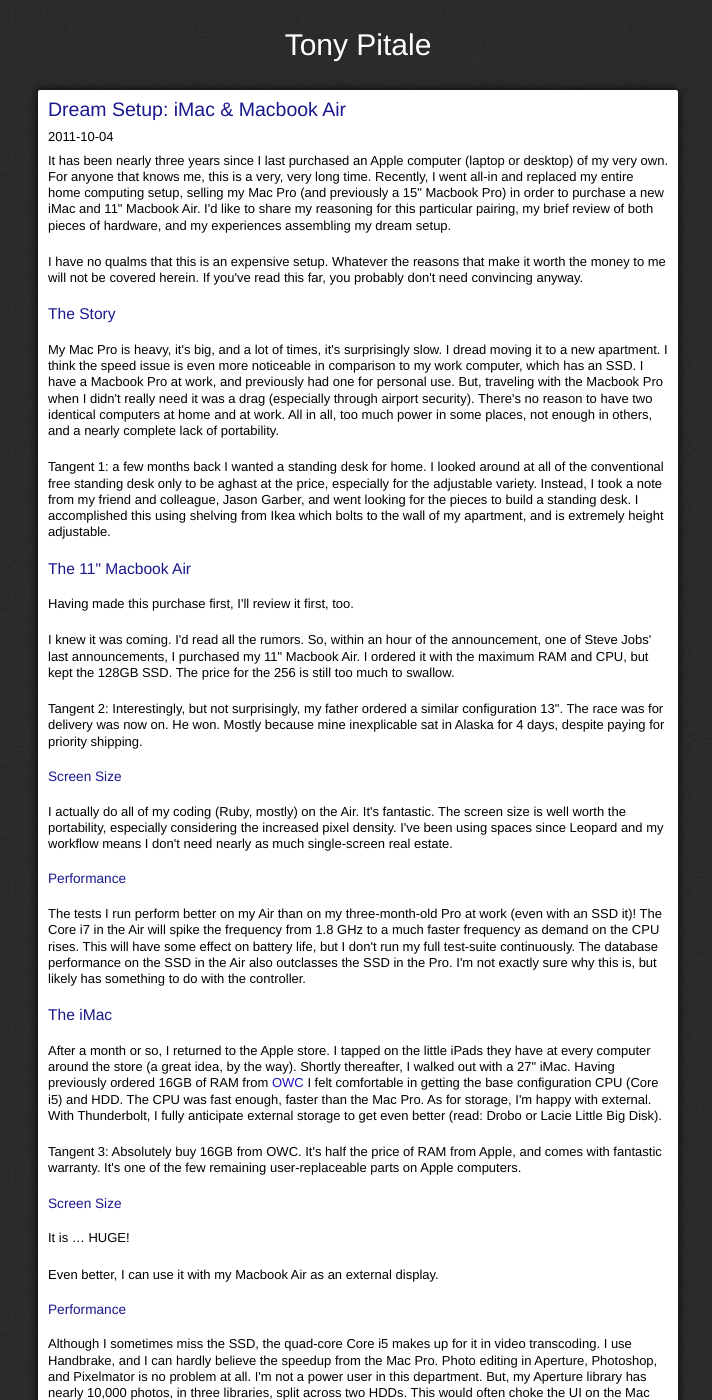
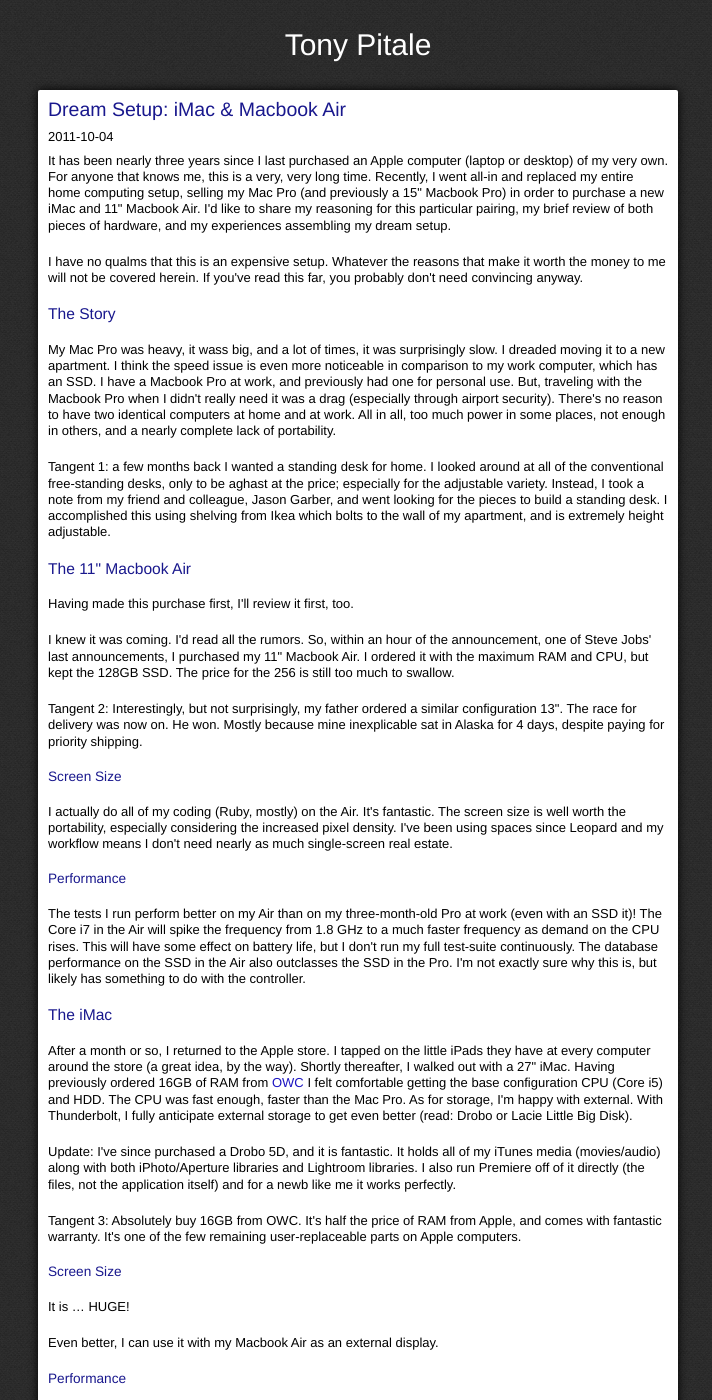
Before and after one commit to tpitale/tpitale.github.io, a Jekyll site: the page built from _posts/2011-08-14-dream-setup-imac-and-macbook-air.html, in a window 1280 px wide and 1400 px high. Shown: the whole window, without its empty margins (282-994 px from the left). Built offline with Jekyll 4.4.1, drawn with Linux system fonts in a browser that asks for light colours; comment, search, counter and statistics services are not loaded; some of the changed text lies outside the part shown.

Commit message:
updated imac post

```diff
--- a/_posts/2011-08-14-dream-setup-imac-and-macbook-air.html
+++ b/_posts/2011-08-14-dream-setup-imac-and-macbook-air.html
@@ -16,11 +16,11 @@ layout: post
 
 <h3>The Story</h3>
 <p>
-	My Mac Pro is heavy, it's big, and a lot of times, it's surprisingly slow. I dread moving it to a new apartment. I think the speed issue is even more noticeable in comparison to my work computer, which has an SSD. I have a Macbook Pro at work, and previously had one for personal use. But, traveling with the Macbook Pro when I didn't really need it was a drag (especially through airport security). There's no reason to have two identical computers at home and at work. All in all, too much power in some places, not enough in others, and a nearly complete lack of portability.
+	My Mac Pro was heavy, it wass big, and a lot of times, it was surprisingly slow. I dreaded moving it to a new apartment. I think the speed issue is even more noticeable in comparison to my work computer, which has an SSD. I have a Macbook Pro at work, and previously had one for personal use. But, traveling with the Macbook Pro when I didn't really need it was a drag (especially through airport security). There's no reason to have two identical computers at home and at work. All in all, too much power in some places, not enough in others, and a nearly complete lack of portability.
 </p>
 
 <p>
-	<b>Tangent 1</b>: a few months back I wanted a standing desk for home. I looked around at all of the conventional free standing desk only to be aghast at the price, especially for the adjustable variety. Instead, I took a note from my friend and colleague, Jason Garber, and went looking for the pieces to build a standing desk. I accomplished this using shelving from Ikea which bolts to the wall of my apartment, and is extremely height adjustable.
+	<b>Tangent 1</b>: a few months back I wanted a standing desk for home. I looked around at all of the conventional free-standing desks, only to be aghast at the price; especially for the adjustable variety. Instead, I took a note from my friend and colleague, Jason Garber, and went looking for the pieces to build a standing desk. I accomplished this using shelving from Ikea which bolts to the wall of my apartment, and is extremely height adjustable.
 </p>
 
 <h3>The 11" Macbook Air</h3>
@@ -46,7 +46,10 @@ layout: post
 
 <h3>The iMac</h3>
 <p>
-	After a month or so, I returned to the Apple store. I tapped on the little iPads they have at every computer around the store (a great idea, by the way). Shortly thereafter, I walked out with a 27" iMac. Having previously ordered 16GB of RAM from <a href="http://macsales.com">OWC</a> I felt comfortable in getting the base configuration CPU (Core i5) and HDD. The CPU was fast enough, faster than the Mac Pro. As for storage, I'm happy with external. With Thunderbolt, I fully anticipate external storage to get even better (read: Drobo or Lacie Little Big Disk).
+	After a month or so, I returned to the Apple store. I tapped on the little iPads they have at every computer around the store (a great idea, by the way). Shortly thereafter, I walked out with a 27" iMac. Having previously ordered 16GB of RAM from <a href="http://macsales.com">OWC</a> I felt comfortable getting the base configuration CPU (Core i5) and HDD. The CPU was fast enough, faster than the Mac Pro. As for storage, I'm happy with external. With Thunderbolt, I fully anticipate external storage to get even better (read: Drobo or Lacie Little Big Disk).
+</p>
+<p>
+	<b>Update:</b> I've since purchased a Drobo 5D, and it is fantastic. It holds all of my iTunes media (movies/audio) along with both iPhoto/Aperture libraries and Lightroom libraries. I also run Premiere off of it directly (the files, not the application itself) and for a newb like me it works perfectly.
 </p>
 <p>
 	<b>Tangent 3</b>: Absolutely buy 16GB from OWC. It's half the price of RAM from Apple, and comes with fantastic warranty. It's one of the few remaining user-replaceable parts on Apple computers.
@@ -62,6 +65,9 @@ layout: post
 </p>
 <p>
 	As for development, I do a fair bit on iMac. To get it to perform like the powerhouse that it is, I tuned my PostgreSQL instance to use the appropriate amount of RAM given what's available to the machine. Redis, too, has more space to play around with than I have ever had before. On the Macbook Air, I tune PostgreSQL to use less RAM because the SSD is so darn fast that it hardly matters. I try to keep my indexes in memory, but they don't get very large at all in development and testing.
+</p>
+<p>
+	<b>Update:</b> I've since had an SSD installed by an Apple-certified installer, and run the OS and Applications from it. More details on that will come in a followup post.
 </p>
 
 <h3>What I Love</h3>
@@ -94,7 +100,7 @@ layout: post
 	My Mac Pro had 6TB of storage. I removed all those HDD's and shoved them in external cases I had accumulated over the years. And so, at present, I'm daisy chaining these 4TB of HDD's off the Firewire 800 port on the iMac. Most troubling of all? I can't back it up. Thankfully, it's all media that I have somewhere on physical media or from iTunes (which permits re-downloading now!) or that I won't otherwise miss (mostly television episodes I've already watched). All my photos are backed up both on my TimeMachine, and somewhere outside my apartment in case of catastrophe. All my work is in Github (of course).
 </p>
 <p>
-	So, all I really want is a Drobo, with Thunderbolt.
+	So, all I really want is a Drobo, with Thunderbolt. <b>Update:</b> As previously mentioned, I now have a Drobo 5D. It is excellent!
 </p>
 
 <h3>Conclusion (tl;dr)</h3>
```
Also changed, not shown: other parts of _posts/2011-08-14-dream-setup-imac-and-macbook-air.html (+1 -1 lines).
